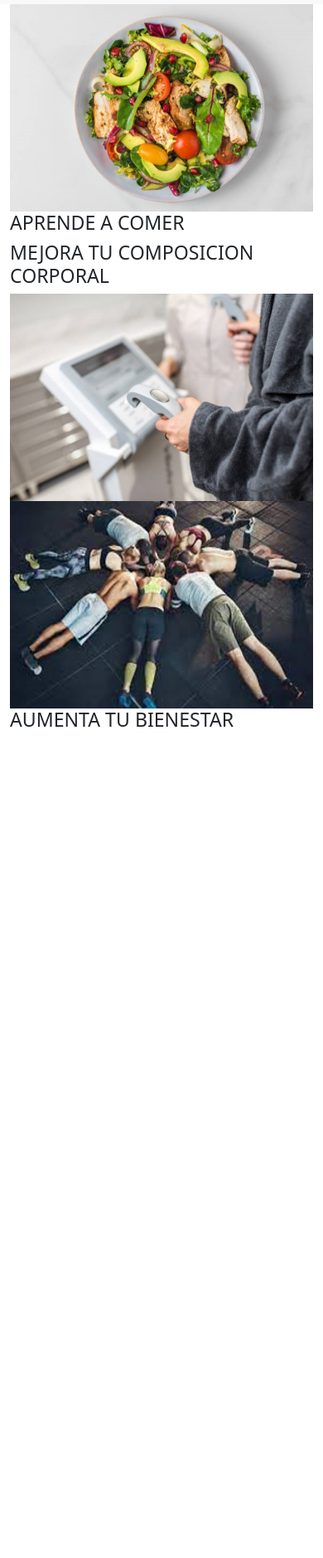
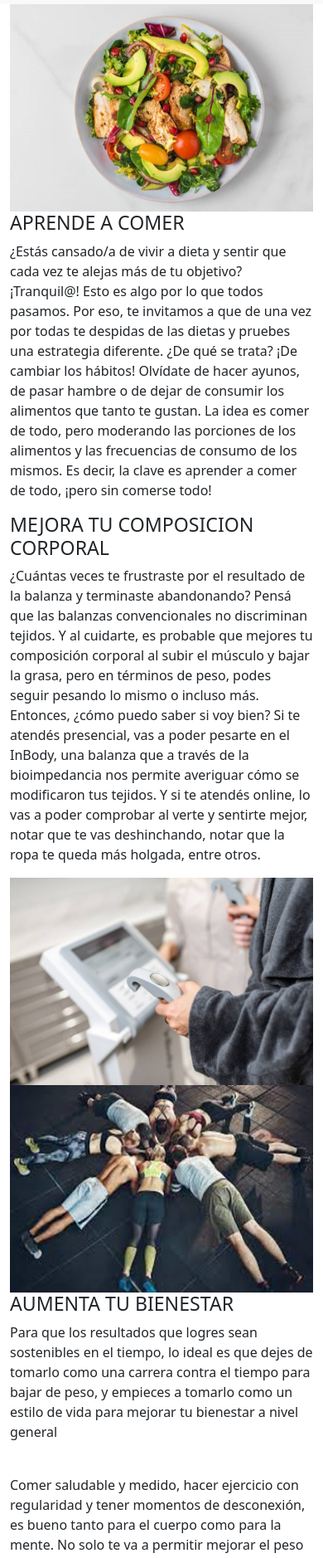
Before and after one commit to GianBrignani00/MMC2.0, a plain HTML site: page pages/home.html in a window 390 px wide. Shown: the part 101-1979 px from the top of the page at 83% size. Before the commit the page ends 1015 px from the top, so only its background shows below. Drawn offline with nearby package versions, Linux system fonts and the light colour scheme.

Commit message:
Sec Commit

```diff
--- a/pages/home.html
+++ b/pages/home.html
@@ -52,14 +52,11 @@
                 </div>
                 <div class="col-md-6">
                     <h3>APRENDE A COMER</h3>
-                    <p class="d-none d-md-block">¿Estás cansado/a de vivir a dieta y sentir que cada vez te alejas más de tu objetivo? ¡Tranquil@!
-                        Esto es algo por lo que todos pasamos. Por eso, te invitamos a que de una vez por todas te
-                        despidas
+                    <p>¿Estás cansado/a de vivir a dieta y sentir que cada vez te alejas más de tu objetivo? ¡Tranquil@!
+                        Esto es algo por lo que todos pasamos. Por eso, te invitamos a que de una vez por todas te despidas
                         de las dietas y pruebes una estrategia diferente. ¿De qué se trata? ¡De cambiar los hábitos!
-                        Olvídate de hacer ayunos, de pasar hambre o de dejar de consumir los alimentos que tanto te
-                        gustan.
-                        La idea es comer de todo, pero moderando las porciones de los alimentos y las frecuencias de
-                        consumo
+                        Olvídate de hacer ayunos, de pasar hambre o de dejar de consumir los alimentos que tanto te gustan.
+                        La idea es comer de todo, pero moderando las porciones de los alimentos y las frecuencias de consumo
                         de los mismos. Es decir, la clave es aprender a comer de todo, ¡pero sin comerse todo!</p>
                 </div>
             </div>
@@ -69,14 +66,14 @@
             <div class="row">
                 <div class="col-md-6">
                     <h3>MEJORA TU COMPOSICION CORPORAL</h3>
-                    <p class="d-none d-md-block">¿Cuántas veces te frustraste por el resultado de la balanza y terminaste abandonando? Pensá que las
+                    <p>¿Cuántas veces te frustraste por el resultado de la balanza y terminaste abandonando? Pensá que las
                         balanzas convencionales no discriminan tejidos. Y al cuidarte, es probable que mejores tu
                         composición corporal al subir el músculo y bajar la grasa, pero en términos de peso, podes seguir
                         pesando lo mismo o incluso más. Entonces, ¿cómo puedo saber si voy bien?
                         Si te atendés presencial, vas a poder pesarte en el InBody, una balanza que a través de la
                         bioimpedancia nos permite averiguar cómo se modificaron tus tejidos. Y si te atendés online, lo vas
-                        a poder comprobar al; verte y sentirte mejor, notar que te vas deshinchando, notar que la ropa te
-                        queda más holgada, entre otros.</p>
+                        a poder comprobar al verte y sentirte mejor, notar que te vas deshinchando, notar que la ropa te queda
+                        más holgada, entre otros.</p>
                 </div>
                 <div class="col-md-6">
                     <img src="../img/balanza.jpg" alt="Imagen" class="img-fluid comida">
@@ -91,11 +88,11 @@
                 </div>
                 <div class="col-md-6">
                     <h3>AUMENTA TU BIENESTAR</h3>
-                    <p class="d-none d-md-block">Para que los resultados que logres sean sostenibles en el tiempo, lo ideal es que dejes de tomarlo
+                    <p>Para que los resultados que logres sean sostenibles en el tiempo, lo ideal es que dejes de tomarlo
                         como una carrera contra el tiempo para bajar de peso, y empieces a tomarlo como un estilo de vida
                         para mejorar tu bienestar a nivel general</p>
                     <br>
-                        <p class="d-none d-md-block">Comer saludable y medido, hacer ejercicio con regularidad y tener momentos de desconexión, es bueno
+                    <p>Comer saludable y medido, hacer ejercicio con regularidad y tener momentos de desconexión, es bueno
                         tanto para el cuerpo como para la mente. No solo te va a permitir mejorar el peso o tu composición
                         corporal. También te va a permitir mejorar tus análisis de sangre, tener más energía y rendir más en
                         el día a día.</p>
@@ -103,6 +100,7 @@
             </div>
         </div>
     </main>
+
     <script src="../js/script.js"></script>
     <script src="https://cdn.jsdelivr.net/npm/bootstrap@5.3.1/dist/js/bootstrap.bundle.min.js"
         integrity="sha384-HwwvtgBNo3bZJJLYd8oVXjrBZt8cqVSpeBNS5n7C8IVInixGAoxmnlMuBnhbgrkm"
```
Lines whose indentation alone changed are shown as unchanged.
